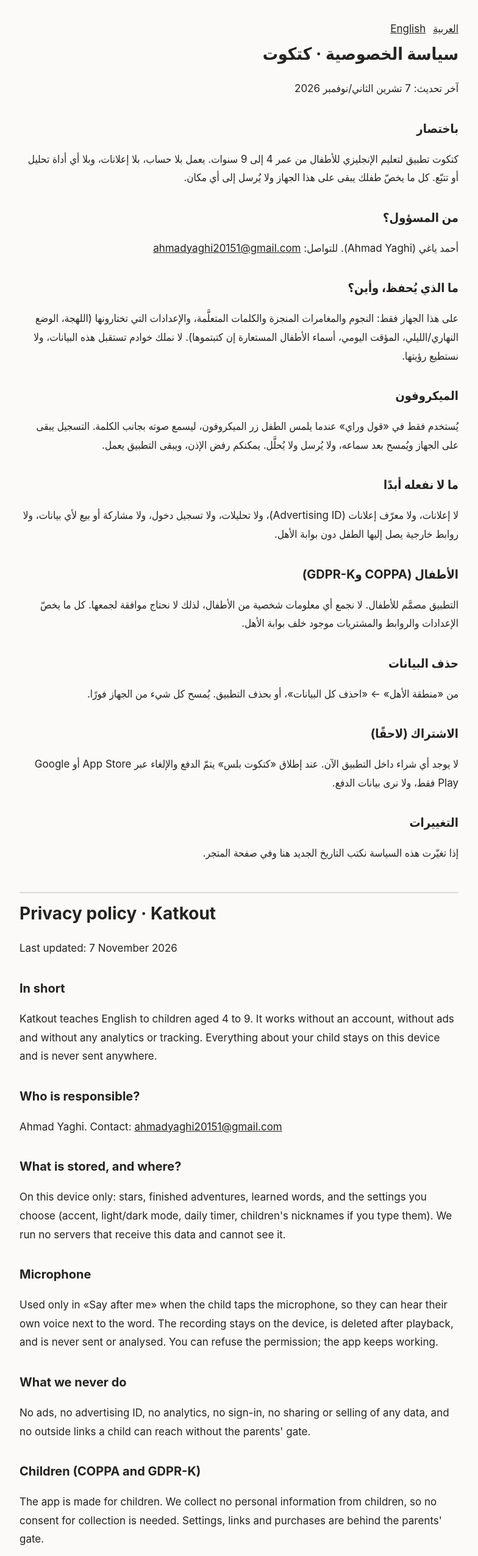
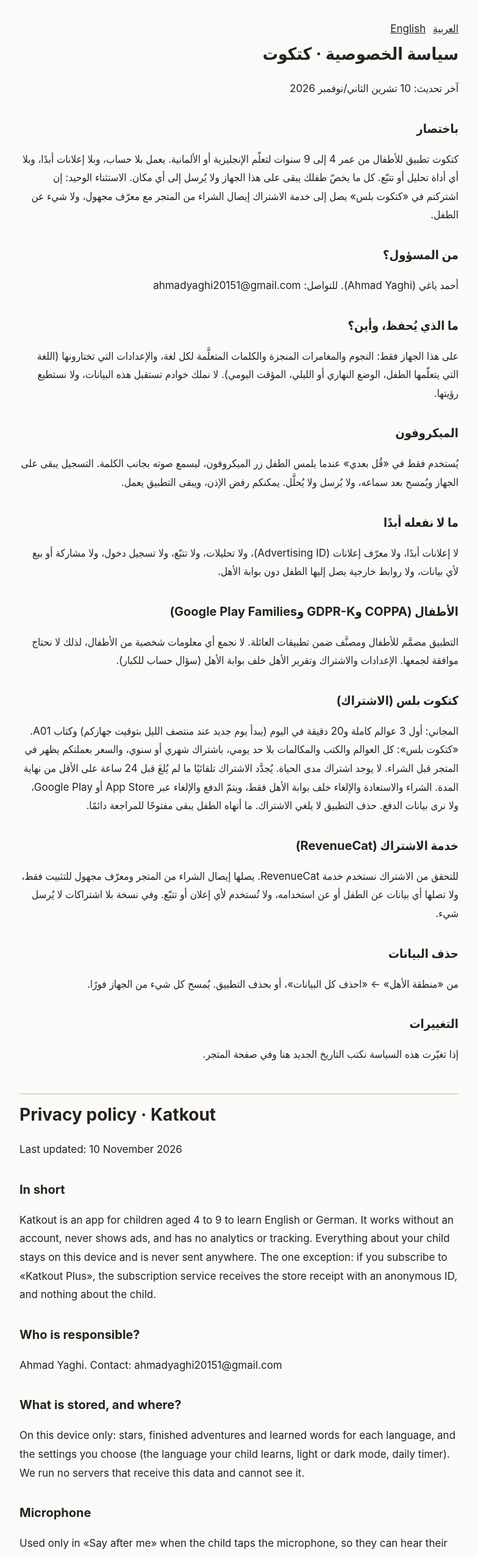
Before and after one commit to hudhud-learn/hudhud-learn.github.io, a plain HTML site: page katkout/privacy.html in a window 1280 px wide. Shown: the top 2552 px of the page at 61% size, without its empty margins (248-1032 px from the left). Drawn offline with Linux system fonts and the light colour scheme.

Commit message:
Katkout privacy and terms: current app text with Katkout Plus subscription and RevenueCat (generated from the app's privacy.tsx)
Co-Authored-By: Claude Opus 5.5 <noreply@anthropic.com>

```diff
--- a/katkout/privacy.html
+++ b/katkout/privacy.html
@@ -20,46 +20,49 @@
   <nav><a href="#ar">العربية</a><a href="#en">English</a></nav>
   <section id="ar">
   <h1>سياسة الخصوصية · كتكوت</h1>
-  <p>آخر تحديث: 7 تشرين الثاني/نوفمبر 2026</p>
+  <p>آخر تحديث: 10 تشرين الثاني/نوفمبر 2026</p>
   <h2>باختصار</h2>
-  <p>كتكوت تطبيق لتعليم الإنجليزي للأطفال من عمر 4 إلى 9 سنوات. يعمل بلا حساب، بلا إعلانات، وبلا أي أداة تحليل أو تتبّع. كل ما يخصّ طفلك يبقى على هذا الجهاز ولا يُرسل إلى أي مكان.</p>
+  <p>كتكوت تطبيق للأطفال من عمر 4 إلى 9 سنوات لتعلّم الإنجليزية أو الألمانية. يعمل بلا حساب، وبلا إعلانات أبدًا، وبلا أي أداة تحليل أو تتبّع. كل ما يخصّ طفلك يبقى على هذا الجهاز ولا يُرسل إلى أي مكان. الاستثناء الوحيد: إن اشتركتم في «كتكوت بلس» يصل إلى خدمة الاشتراك إيصال الشراء من المتجر مع معرّف مجهول، ولا شيء عن الطفل.</p>
   <h2>من المسؤول؟</h2>
-  <p>أحمد ياغي (Ahmad Yaghi). للتواصل: <a href="mailto:ahmadyaghi20151@gmail.com">ahmadyaghi20151@gmail.com</a></p>
+  <p>أحمد ياغي (Ahmad Yaghi). للتواصل: ahmadyaghi20151@gmail.com</p>
   <h2>ما الذي يُحفظ، وأين؟</h2>
-  <p>على هذا الجهاز فقط: النجوم والمغامرات المنجزة والكلمات المتعلَّمة، والإعدادات التي تختارونها (اللهجة، الوضع النهاري/الليلي، المؤقت اليومي، أسماء الأطفال المستعارة إن كتبتموها). لا نملك خوادم تستقبل هذه البيانات، ولا نستطيع رؤيتها.</p>
+  <p>على هذا الجهاز فقط: النجوم والمغامرات المنجزة والكلمات المتعلَّمة لكل لغة، والإعدادات التي تختارونها (اللغة التي يتعلّمها الطفل، الوضع النهاري أو الليلي، المؤقت اليومي). لا نملك خوادم تستقبل هذه البيانات، ولا نستطيع رؤيتها.</p>
   <h2>الميكروفون</h2>
-  <p>يُستخدم فقط في «قول وراي» عندما يلمس الطفل زر الميكروفون، ليسمع صوته بجانب الكلمة. التسجيل يبقى على الجهاز ويُمسح بعد سماعه، ولا يُرسل ولا يُحلَّل. يمكنكم رفض الإذن، ويبقى التطبيق يعمل.</p>
+  <p>يُستخدم فقط في «قُل بعدي» عندما يلمس الطفل زر الميكروفون، ليسمع صوته بجانب الكلمة. التسجيل يبقى على الجهاز ويُمسح بعد سماعه، ولا يُرسل ولا يُحلَّل. يمكنكم رفض الإذن، ويبقى التطبيق يعمل.</p>
   <h2>ما لا نفعله أبدًا</h2>
-  <p>لا إعلانات، ولا معرّف إعلانات (Advertising ID)، ولا تحليلات، ولا تسجيل دخول، ولا مشاركة أو بيع لأي بيانات، ولا روابط خارجية يصل إليها الطفل دون بوابة الأهل.</p>
-  <h2>الأطفال (COPPA وGDPR-K)</h2>
-  <p>التطبيق مصمَّم للأطفال. لا نجمع أي معلومات شخصية من الأطفال، لذلك لا نحتاج موافقة لجمعها. كل ما يخصّ الإعدادات والروابط والمشتريات موجود خلف بوابة الأهل.</p>
+  <p>لا إعلانات أبدًا، ولا معرّف إعلانات (Advertising ID)، ولا تحليلات، ولا تتبّع، ولا تسجيل دخول، ولا مشاركة أو بيع لأي بيانات، ولا روابط خارجية يصل إليها الطفل دون بوابة الأهل.</p>
+  <h2>الأطفال (COPPA وGDPR-K وGoogle Play Families)</h2>
+  <p>التطبيق مصمَّم للأطفال ومصنَّف ضمن تطبيقات العائلة. لا نجمع أي معلومات شخصية من الأطفال، لذلك لا نحتاج موافقة لجمعها. الإعدادات والاشتراك وتقرير الأهل خلف بوابة الأهل (سؤال حساب للكبار).</p>
+  <h2>كتكوت بلس (الاشتراك)</h2>
+  <p>المجاني: أول 3 عوالم كاملة و20 دقيقة في اليوم (يبدأ يوم جديد عند منتصف الليل بتوقيت جهازكم) وكتاب A01. «كتكوت بلس»: كل العوالم والكتب والمكالمات بلا حد يومي، باشتراك شهري أو سنوي، والسعر بعملتكم يظهر في المتجر قبل الشراء. لا يوجد اشتراك مدى الحياة. يُجدَّد الاشتراك تلقائيًا ما لم يُلغَ قبل 24 ساعة على الأقل من نهاية المدة. الشراء والاستعادة والإلغاء خلف بوابة الأهل فقط، ويتمّ الدفع والإلغاء عبر App Store أو Google Play، ولا نرى بيانات الدفع. حذف التطبيق لا يلغي الاشتراك. ما أنهاه الطفل يبقى مفتوحًا للمراجعة دائمًا.</p>
+  <h2>خدمة الاشتراك (RevenueCat)</h2>
+  <p>للتحقق من الاشتراك نستخدم خدمة RevenueCat. يصلها إيصال الشراء من المتجر ومعرّف مجهول للتثبيت فقط، ولا تصلها أي بيانات عن الطفل أو عن استخدامه، ولا تُستخدم لأي إعلان أو تتبّع. وفي نسخة بلا اشتراكات لا يُرسل شيء.</p>
   <h2>حذف البيانات</h2>
   <p>من «منطقة الأهل» ← «احذف كل البيانات»، أو بحذف التطبيق. يُمسح كل شيء من الجهاز فورًا.</p>
-  <h2>الاشتراك (لاحقًا)</h2>
-  <p>لا يوجد أي شراء داخل التطبيق الآن. عند إطلاق «كتكوت بلس» يتمّ الدفع والإلغاء عبر App Store أو Google Play فقط، ولا نرى بيانات الدفع.</p>
   <h2>التغييرات</h2>
   <p>إذا تغيّرت هذه السياسة نكتب التاريخ الجديد هنا وفي صفحة المتجر.</p>
   </section>
-
-  <section id="en" lang="en" dir="ltr">
+  <section id="en" dir="ltr" lang="en">
   <h1>Privacy policy · Katkout</h1>
-  <p>Last updated: 7 November 2026</p>
+  <p>Last updated: 10 November 2026</p>
   <h2>In short</h2>
-  <p>Katkout teaches English to children aged 4 to 9. It works without an account, without ads and without any analytics or tracking. Everything about your child stays on this device and is never sent anywhere.</p>
+  <p>Katkout is an app for children aged 4 to 9 to learn English or German. It works without an account, never shows ads, and has no analytics or tracking. Everything about your child stays on this device and is never sent anywhere. The one exception: if you subscribe to «Katkout Plus», the subscription service receives the store receipt with an anonymous ID, and nothing about the child.</p>
   <h2>Who is responsible?</h2>
-  <p>Ahmad Yaghi. Contact: <a href="mailto:ahmadyaghi20151@gmail.com">ahmadyaghi20151@gmail.com</a></p>
+  <p>Ahmad Yaghi. Contact: ahmadyaghi20151@gmail.com</p>
   <h2>What is stored, and where?</h2>
-  <p>On this device only: stars, finished adventures, learned words, and the settings you choose (accent, light/dark mode, daily timer, children&#x27;s nicknames if you type them). We run no servers that receive this data and cannot see it.</p>
+  <p>On this device only: stars, finished adventures and learned words for each language, and the settings you choose (the language your child learns, light or dark mode, daily timer). We run no servers that receive this data and cannot see it.</p>
   <h2>Microphone</h2>
   <p>Used only in «Say after me» when the child taps the microphone, so they can hear their own voice next to the word. The recording stays on the device, is deleted after playback, and is never sent or analysed. You can refuse the permission; the app keeps working.</p>
   <h2>What we never do</h2>
-  <p>No ads, no advertising ID, no analytics, no sign-in, no sharing or selling of any data, and no outside links a child can reach without the parents&#x27; gate.</p>
-  <h2>Children (COPPA and GDPR-K)</h2>
-  <p>The app is made for children. We collect no personal information from children, so no consent for collection is needed. Settings, links and purchases are behind the parents&#x27; gate.</p>
+  <p>Never any ads, no advertising ID, no analytics, no tracking, no sign-in, no sharing or selling of any data, and no outside links a child can reach without the parents&#x27; gate.</p>
+  <h2>Children (COPPA, GDPR-K and Google Play Families)</h2>
+  <p>The app is made for children and is listed as a family app. We collect no personal information from children, so no consent for collection is needed. Settings, the subscription and the parents&#x27; report are behind the parents&#x27; gate (a sum for adults).</p>
+  <h2>Katkout Plus (subscription)</h2>
+  <p>Free: the first 3 worlds in full, 20 minutes a day (a new day starts at midnight by your device&#x27;s clock) and book A01. «Katkout Plus»: every world, book and call with no daily limit, with a monthly or yearly subscription; the price in your currency is shown by the store before you buy. There is no lifetime option. The subscription renews automatically unless cancelled at least 24 hours before the period ends. Buying, restoring and cancelling are behind the parents&#x27; gate only; payment and cancellation run through the App Store or Google Play, and we never see payment details. Deleting the app does not cancel the subscription. Anything the child has finished stays open for review.</p>
+  <h2>Subscription service (RevenueCat)</h2>
+  <p>To verify the subscription we use RevenueCat. It receives the store receipt and an anonymous installation ID only; it receives nothing about the child or how the app is used, and is not used for ads or tracking. In a version without subscriptions nothing is sent.</p>
   <h2>Deleting data</h2>
   <p>Parents&#x27; area → «Delete all data», or delete the app. Everything is erased from the device at once.</p>
-  <h2>Subscription (later)</h2>
-  <p>There are no in-app purchases yet. When «Katkout Plus» launches, payment and cancellation run only through the App Store or Google Play; we never see payment details.</p>
   <h2>Changes</h2>
   <p>If this policy changes, the new date is written here and on the store page.</p>
   </section>
```
Also changed, not shown: katkout/terms.html (+8 -7 lines).
